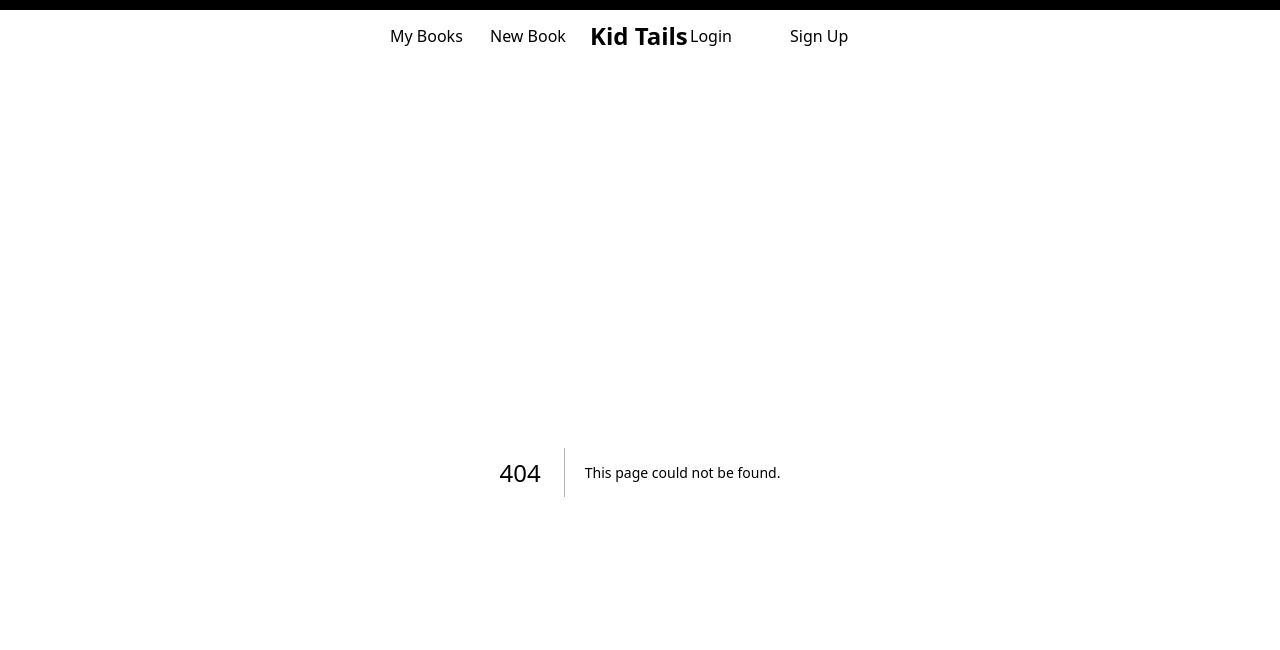
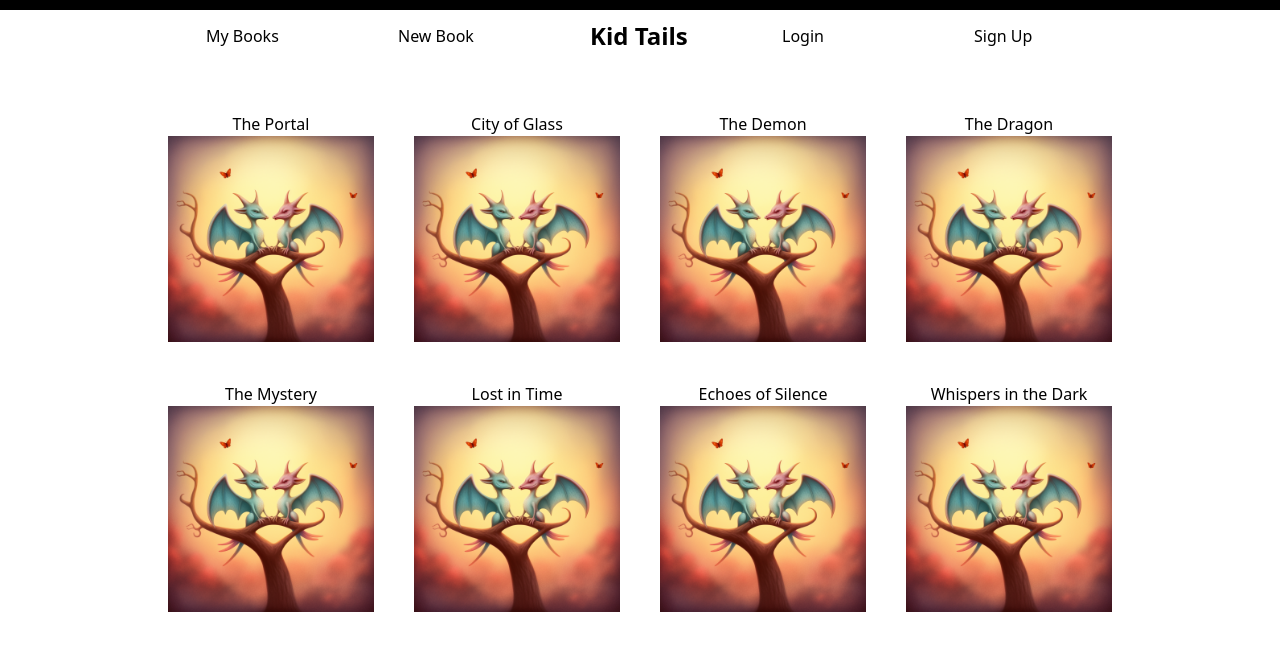
Before and after one commit to Tourtle21/kidtales, a Next.js app: page /books in a window 1280 px wide. Before the commit this address had no page. Shown: the top 650 px of the page. Built offline with nearby package versions, Linux system fonts and the light colour scheme.

Commit message:
Adds books list

```diff
--- a/app/book/page.js
+++ b/app/book/page.js
@@ -24,12 +24,11 @@ const styles = {
   bookContainer: {
     display: "flex",
     justifyContent: "center",
-    alignItems: "center",
-    height: "100vh"
+    alignItems: "center"
   },
   book: {
-    width: "80%",
-    height: "80%",
+    width: "100%",
+    height: "700px",
     border: "1px solid #ccc",
     boxShadow: "0 0 10px rgba(0, 0, 0, 0.1)",
     display: "flex"
--- /dev/null
+++ b/app/books/page.js
@@ -0,0 +1,56 @@
+import Book from '../components/Book'
+
+export default function Books() {
+  const books = [
+    {
+      title: 'The Portal',
+      id: 1,
+    },
+    {
+      title: 'City of Glass',
+      id: 2,
+    },
+    {
+      title: 'The Demon',
+      id: 3,
+    },
+    {
+      title: 'The Dragon',
+      id: 4,
+    },
+    {
+      title: 'The Mystery',
+      id: 5,
+    },
+    {
+      title: 'Lost in Time',
+      id: 6,
+    },
+    {
+      title: 'Echoes of Silence',
+      id: 7,
+    },
+    {
+      title: 'Whispers in the Dark',
+      id: 8,
+    }
+  ]
+  return (
+    <div style={styles.booksContainer}>
+      {books.map((book) => (
+        <Book key={book.id} title={book.title} id={book.id} />
+      ))}
+    </div>
+  )
+}
+
+const styles = {
+  booksContainer: {
+    display: 'flex',
+    flexDirection: 'row',
+    flexWrap: 'wrap',
+    justifyContent: 'space-between',
+    alignItems: 'center',
+    padding: '20px',
+  }
+}
--- /dev/null
+++ b/app/components/Book.js
@@ -0,0 +1,33 @@
+import Link from 'next/link'
+
+export default function Book(props) {
+  return (
+    <div style={styles.book}>
+      <div style={styles.title}>
+        <h1>{props.title}</h1>
+      </div>
+      <div>
+        <Link href={"/book"}>
+          <img
+            src="/images/dragons.png"
+            alt="Dragons"
+          />
+        </Link>
+      </div>
+    </div>
+  )
+}
+
+const styles = {
+  book: {
+    display: 'flex',
+    flexDirection: 'column',
+    alignItems: 'center',
+    padding: '20px',
+    width: '25%',
+    height: '25%',
+  },
+  title: {
+    height: '10%'
+  }
+}
--- a/app/components/Nav.js
+++ b/app/components/Nav.js
@@ -5,9 +5,9 @@ export default function Nav() {
     <>
     <div className="top"></div>
     <nav className="flex place-content-around px-8 py-5">
-        <div className="nav-item">My Books</div>
+        <Link className="nav-item" href='/books'>My Books</Link>
         <div className="nav-item">New Book</div>
-        <div className="font-bold text-2xl nav-item">Kid Tails</div>
+        <Link className="font-bold text-2xl nav-item" href='/'>Kid Tails</Link>
         <div className="nav-item">Login</div>
         <button className="nav-item">Sign Up</button>
     </nav>
--- a/app/globals.css
+++ b/app/globals.css
@@ -29,6 +29,7 @@ html {
 }
 body {
   max-width: 1500px;
+  width: 80vw;
 }
 
 .hero-image {
```
Also changed, not shown: public/images/dragons.png (added).
